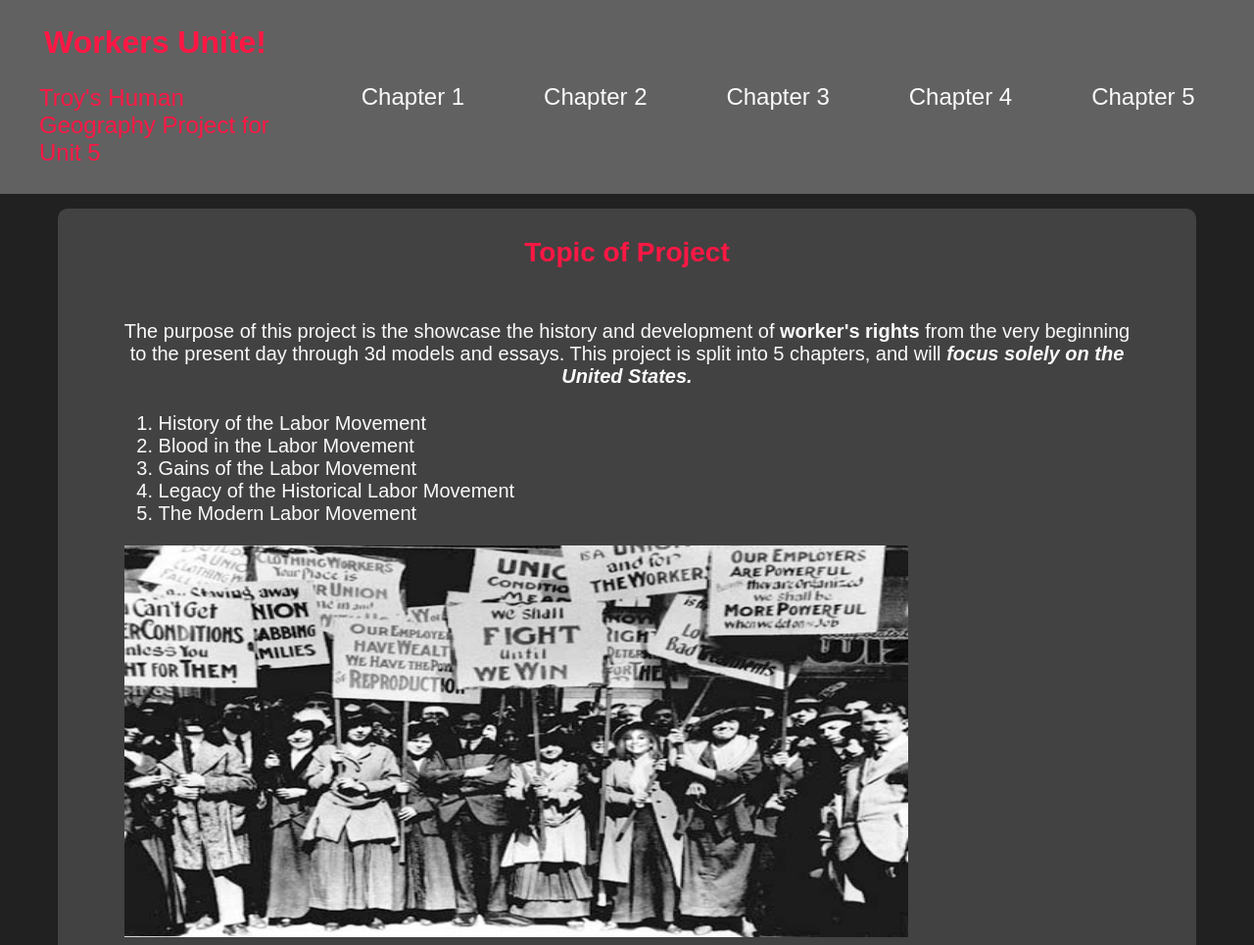
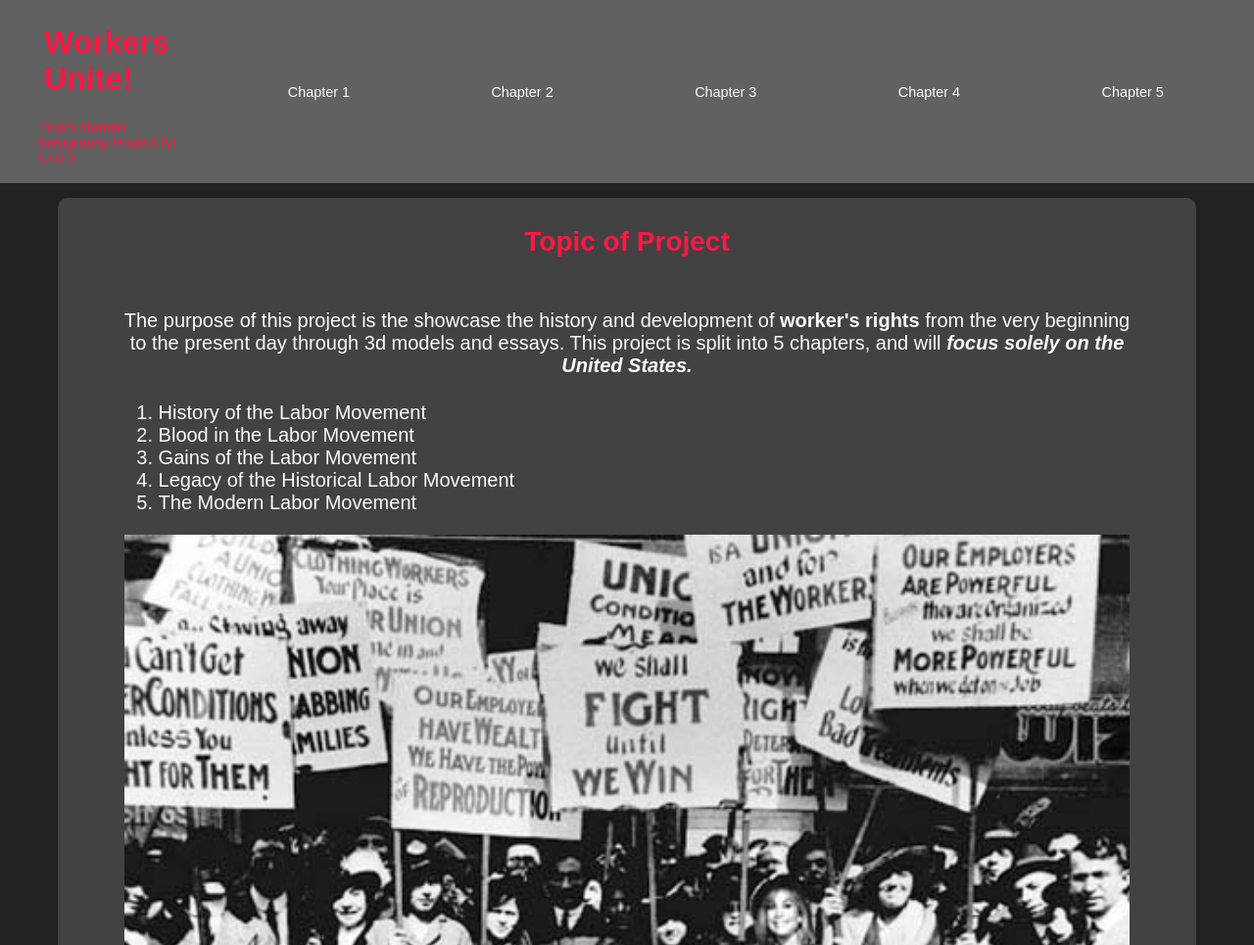
Before and after one commit to Kirikmelet/humangeo-u5_workers-rights, a website built with webpack: page index.html in a window 1280 px wide. Shown: the top 965 px of the page at 98% size. Built offline with nearby package versions, Linux system fonts and the light colour scheme.

Commit message:
updated css

```diff
--- a/css/main.css
+++ b/css/main.css
@@ -151,12 +151,22 @@ div.model {
     }
     .preface-card img {
         float: none;
+        max-width: 100%;
+        max-height: initial;
     }
     .preface-card.image p {
         text-align: center;
     }
     .preface-card.alt p {
         text-align: center;
+    }
+    .nav-bar.titlecard p {
+        font-size: 0.9em;
+    }
+    .nav-bar > button {
+        width: 25%;
+        font-size: 0.9em;
+        padding: 2.5%;
     }
 }
 
```
